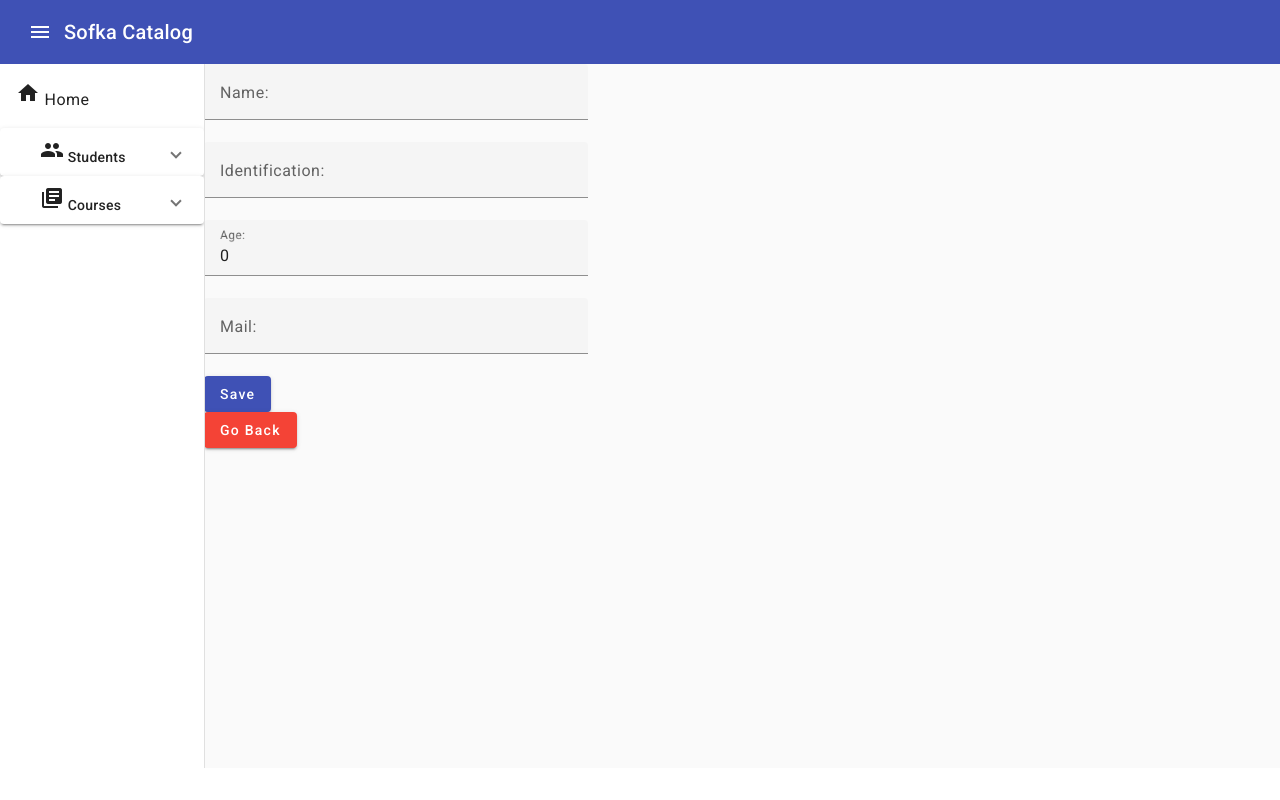
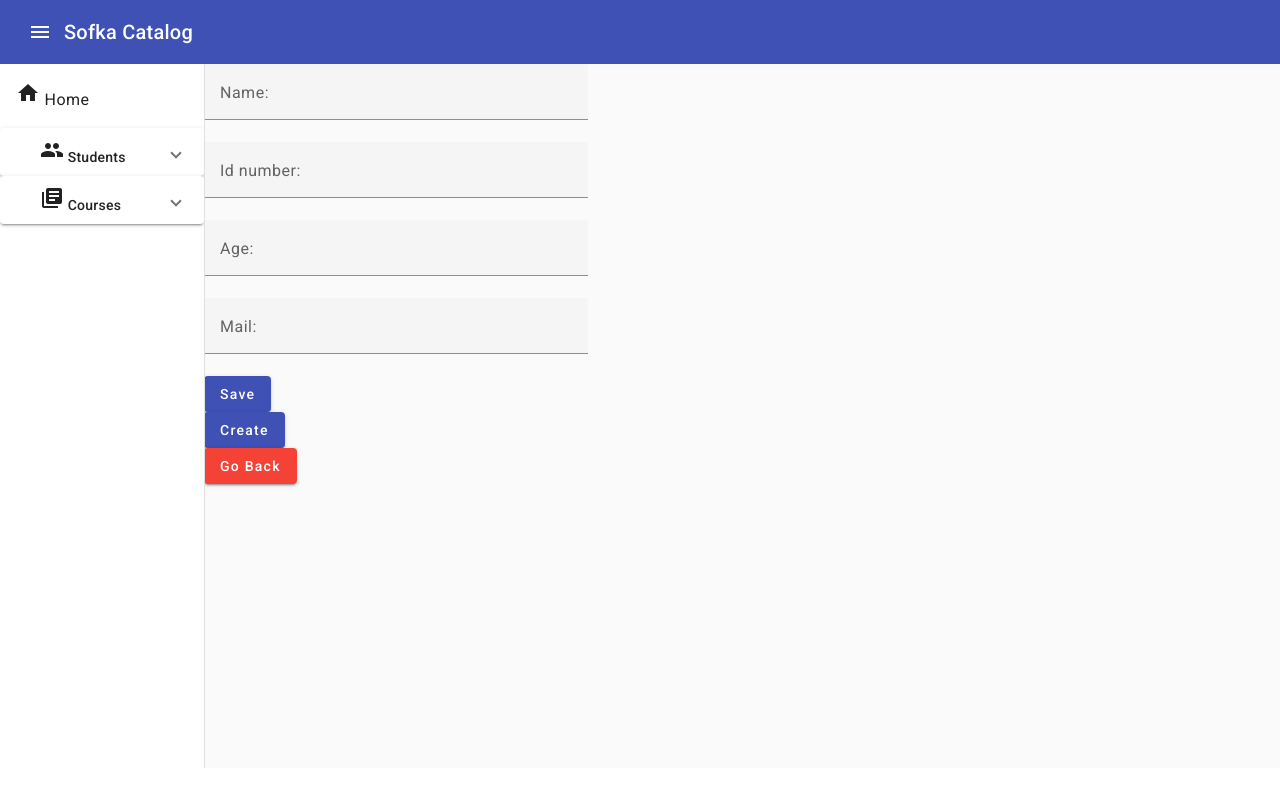
Before and after one commit to training-practice-sofkau/C1-2023-FA-Angular, an Angular app: page /students/new in a window 1280 px wide. Built offline with nearby package versions, Linux system fonts and the light colour scheme.

Commit message:
Finished adding options and validations to student from

```diff
--- a/src/app/components/forms/course-form/course-form.component.ts
+++ b/src/app/components/forms/course-form/course-form.component.ts
@@ -63,7 +63,7 @@ export class CourseFormComponent implements OnInit {
     } else if (this.courseForm.value.coach === '') {
       alert("You have write a coach's name to " + action + ' the course');
       return false;
-    } else if (this.courseForm.value.level === '') {
+    } else if (this.courseForm.value.level === null || this.courseForm.value.level === '') {
       alert('You have write a level to ' + action + ' the course');
       return false;
     } else if (
--- a/src/app/components/forms/student-form/student-form.component.html
+++ b/src/app/components/forms/student-form/student-form.component.html
@@ -1,17 +1,28 @@
-<form [formGroup] = "studentForm" ngClass="save">
-    <mat-form-field appearance="fill" >
-        <mat-label>Name: </mat-label>  <input matInput placeholder="Insert name" formControlName="name"/>
-    </mat-form-field>
-    <mat-form-field appearance="fill" >
-        <mat-label>Identification: </mat-label> <input matInput placeholder="Insert Identification" formControlName="idNum"/>
-    </mat-form-field>
-    <mat-form-field appearance="fill" >
-        <mat-label>Age: </mat-label> <input matInput placeholder="Insert age" formControlName="age"/>
-    </mat-form-field>
-    <mat-form-field appearance="fill" >
-        <mat-label>Mail: </mat-label> <input matInput placeholder="Insert mail" formControlName="mail"/>
-    </mat-form-field>
-    <button mat-raised-button color="primary">Save</button>
-    <button mat-raised-button color="warn" routerLink="/students">Go Back</button>
-
+<form [formGroup]="studentForm" ngClass="save">
+  <mat-form-field appearance="fill">
+    <mat-label>Name: </mat-label>
+    <input matInput placeholder="Insert name" formControlName="name" />
+  </mat-form-field>
+  <mat-form-field appearance="fill">
+    <mat-label> Id number: </mat-label>
+    <input
+      type="number"
+      matInput
+      placeholder="Insert Identification"
+      formControlName="idNum"
+    />
+  </mat-form-field>
+  <mat-form-field appearance="fill">
+    <mat-label>Age: </mat-label>
+    <input type="number" matInput placeholder="Insert age" formControlName="age" />
+  </mat-form-field>
+  <mat-form-field appearance="fill">
+    <mat-label>Mail: </mat-label>
+    <input matInput placeholder="Insert mail" formControlName="mail" />
+  </mat-form-field>
+  <button mat-raised-button color="primary" (click)="onSave()">Save</button>
+  <button mat-raised-button color="primary" (click)="onCreate()">
+    {{ this.studentForm.value.studentId === "" ? "Create" : "Duplicate" }}
+  </button>
+  <button mat-raised-button color="warn" routerLink="/courses">Go Back</button>
 </form>
--- a/src/app/components/forms/student-form/student-form.component.scss
+++ b/src/app/components/forms/student-form/student-form.component.scss
@@ -1,3 +1,7 @@
+input::-webkit-inner-spin-button {
+  -webkit-appearance: none;
+  margin: 0;
+}
 .save {
   display: flex;
   flex-direction: column;
--- a/src/app/components/forms/student-form/student-form.component.ts
+++ b/src/app/components/forms/student-form/student-form.component.ts
@@ -1,4 +1,11 @@
-import { Component, Input, KeyValueDiffers, OnChanges, OnInit, SimpleChanges } from '@angular/core';
+import {
+  Component,
+  Input,
+  KeyValueDiffers,
+  OnChanges,
+  OnInit,
+  SimpleChanges,
+} from '@angular/core';
 import { FormBuilder, FormGroup } from '@angular/forms';
 import { ActivatedRoute, Route, Router } from '@angular/router';
 import { Student } from 'src/app/models/student.model';
@@ -7,36 +14,86 @@ import { StudentService } from 'src/app/services/student-service/student.service
 @Component({
   selector: 'app-student-form',
   templateUrl: './student-form.component.html',
-  styleUrls: ['./student-form.component.scss']
+  styleUrls: ['./student-form.component.scss'],
 })
-export class StudentFormComponent implements OnInit{
-
+export class StudentFormComponent implements OnInit {
   studentForm: FormGroup = new FormGroup({});
 
-  constructor(private builder: FormBuilder,
+  constructor(
+    private builder: FormBuilder,
     private service: StudentService,
-    private route: ActivatedRoute){
-
-    }
+    private route: ActivatedRoute
+  ) {}
   ngOnInit(): void {
-    this.studentForm = this.builder.group(
-      {
-        name: '',
-        idNum: '',
-        age: 0,
-        mail: ''
-      }
-    );
+    this.studentForm = this.builder.group({
+      studentId: '',
+      name: '',
+      idNum: '',
+      age: '',
+      mail: '',
+    });
     this.route.queryParams.subscribe((info) => {
-      if(JSON.stringify(info) !== JSON.stringify({})){
+      if (JSON.stringify(info) !== JSON.stringify({})) {
         this.studentForm.setValue({
+          studentId: JSON.parse(info['data']).studentId,
           name: JSON.parse(info['data']).name,
           idNum: JSON.parse(info['data']).idNum,
           age: JSON.parse(info['data']).age,
           mail: JSON.parse(info['data']).mail,
-         })
+        });
       }
-    } )
+    });
+  }
+  onSave() {
+    if (this.checkData('save')) {
+      console.log(this.studentForm.value);
+    }
+  }
+  onCreate() {
+    if (
+      this.checkData(
+        this.studentForm.value.studentId === '' ? 'create' : 'duplicate'
+      )
+    ) {
+      console.log(this.studentForm.value);
+    }
   }
 
+  checkData(action: string): boolean {
+    if (
+      this.studentForm.value.name === '' &&
+      this.studentForm.value.coach === '' &&
+      this.studentForm.value.level === '' &&
+      this.studentForm.value.mail === ''
+    ) {
+      alert(
+        'You have to fill all the information to ' + action + ' the course'
+      );
+      return false;
+    } else if (this.studentForm.value.name === '') {
+      alert('You have write a name to ' + action + ' the course');
+      return false;
+    } else if (this.studentForm.value.idNum === null || this.studentForm.value.idNum === '') {
+      alert('You have write an id number to ' + action + ' the course');
+      return false;
+    } else if (this.studentForm.value.age === null || this.studentForm.value.age === '') {
+      alert('You have write an age to ' + action + ' the course');
+      return false;
+    } else if (this.studentForm.value.mail === '') {
+      alert('You have write a mail to ' + action + ' the course');
+      return false;
+    } else if (
+      this.studentForm.value.name != '' &&
+      this.studentForm.value.coach != '' &&
+      this.studentForm.value.level != '' &&
+      this.studentForm.value.mail != ''
+    ) {
+      return true;
+    } else {
+      alert(
+        'You have to fill all the information to ' + action + ' the course'
+      );
+      return false;
+    }
+  }
 }
```
Also changed, not shown: src/app/components/forms/course-form/course-form.component.html (+18 -8 lines).
